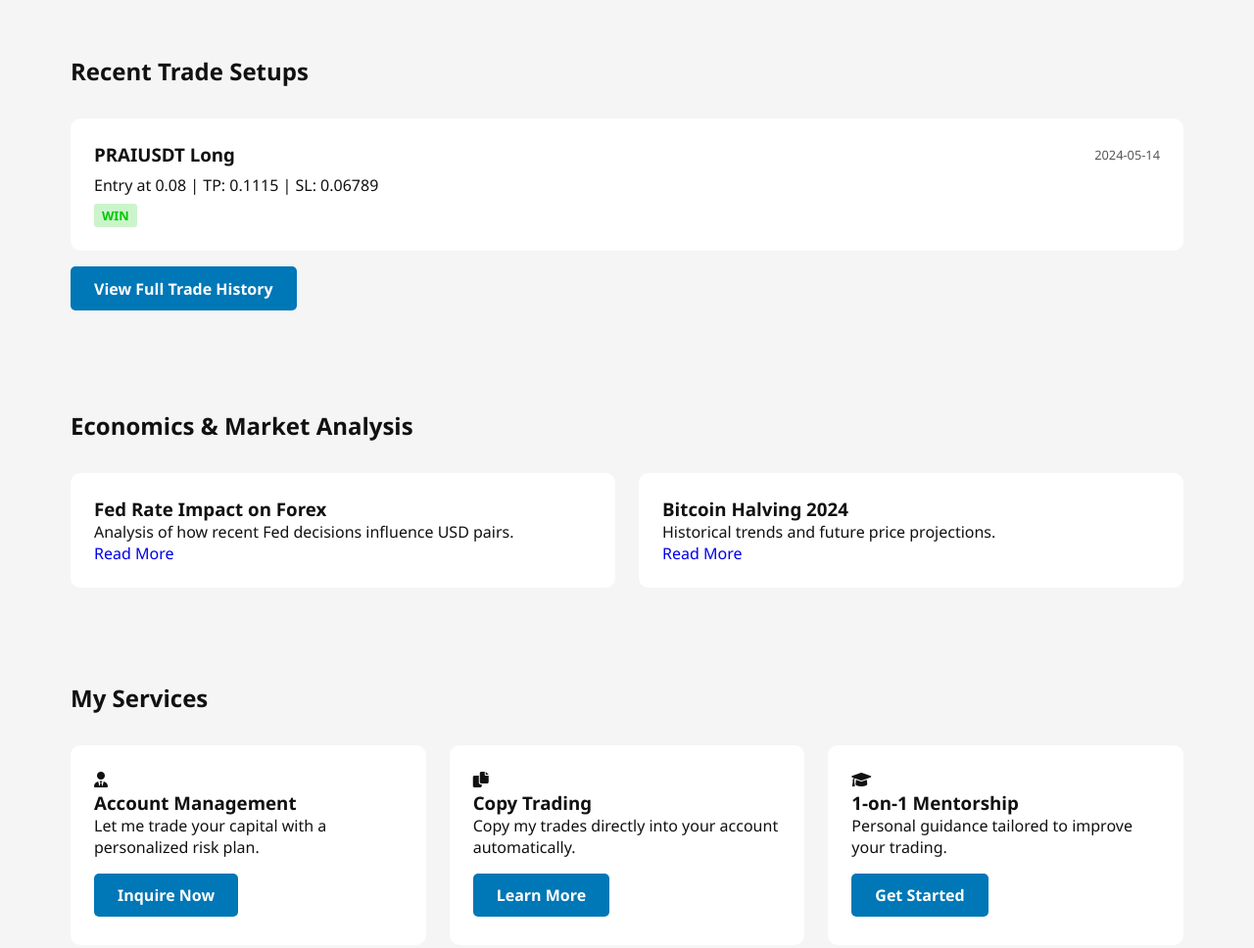
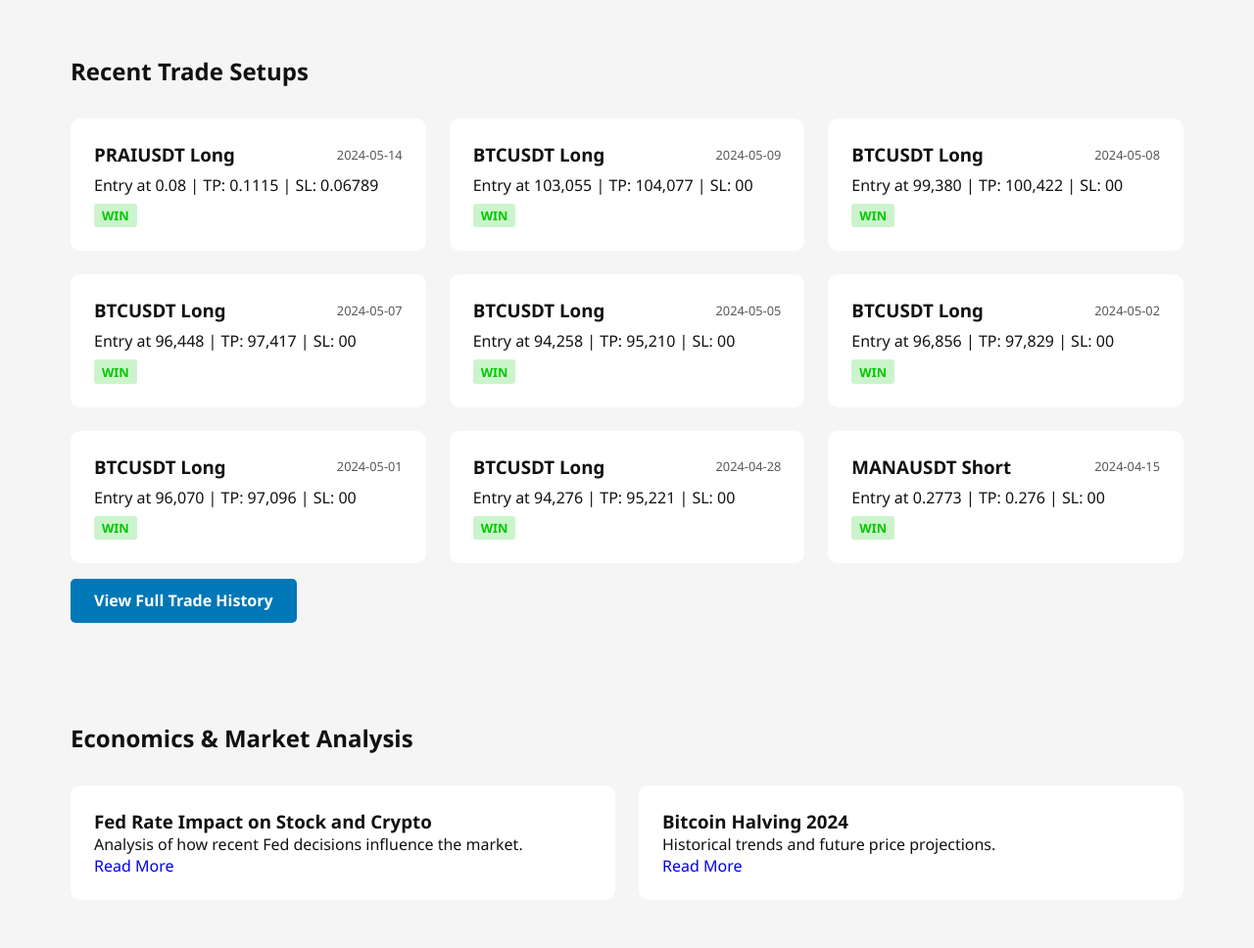
Before and after one commit to Areeb-Ali/Port-Eco, a plain HTML site: page index.html in a window 1280 px wide. Shown: the part 640-1608 px from the top of the page at 98% size. Drawn offline with nearby package versions, Linux system fonts and the light colour scheme.

Commit message:
Trades updated last 9

```diff
--- a/index.html
+++ b/index.html
@@ -86,7 +86,7 @@
     <div class="trade-grid" id="tradeLogs">
       <!-- Loaded from JavaScript -->
     </div>
-    <a href="/trade-history.html" class="btn">View Full Trade History</a>
+    <a href="https://x.com/areebithink" target="_blank" class="btn">View Full Trade History</a>
   </section>
 
   <!-- Economics Blog -->
@@ -94,8 +94,8 @@
     <h2>Economics & Market Analysis</h2>
     <div class="blog-grid">
       <div class="blog-card">
-        <h3>Fed Rate Impact on Forex</h3>
-        <p>Analysis of how recent Fed decisions influence USD pairs.</p>
+        <h3>Fed Rate Impact on Stock and Crypto</h3>
+        <p>Analysis of how recent Fed decisions influence the market.</p>
         <a href="#">Read More</a>
       </div>
       <div class="blog-card">
@@ -139,10 +139,11 @@
       <div>
         <h3>Trader | Analyst | Educator</h3>
         <p>
-          I trade US stocks, commodities, and crypto using both technical
-          setups and macroeconomic fundamentals.
+          I trade US stocks, commodities, and crypto enthusiast, sharing real-time market
+          insights and strategies on Twitter (@areebithink). Known for debunking weak advice, Empowers investors
+          with disciplined, transparent trading approaches and a knack for navigating volatile markets.
         </p>
-        <p>Track record available upon request.</p>
+        <!-- <p>Track record available upon request.</p> -->
       </div>
     </div>
   </section>
--- a/script.js
+++ b/script.js
@@ -84,18 +84,54 @@ document.addEventListener('DOMContentLoaded', function () {
         desc: "Entry at 0.08 | TP: 0.1115 | SL: 0.06789",
         date: "2024-05-14",
         outcome: "win"
-      // },
-      // {
-      //   title: "Gold Short",
-      //   desc: "Entry at 2345 | TP: 2310 | SL: 2360",
-      //   date: "2024-05-08",
-      //   outcome: "loss"
-      // },
-      // {
-      //   title: "NASDAQ100 Long",
-      //   desc: "Entry at 17,750 | TP: 17,950 | SL: 17,650",
-      //   date: "2024-05-05",
-      //   outcome: "win"
+      },
+      {
+        title: "BTCUSDT Long",
+        desc: "Entry at 103,055 | TP: 104,077 | SL: 00",
+        date: "2024-05-09",
+        outcome: "win"
+      },
+      {
+        title: "BTCUSDT Long",
+        desc: "Entry at 99,380 | TP: 100,422 | SL: 00",
+        date: "2024-05-08",
+        outcome: "win"
+      },
+      {
+        title: "BTCUSDT Long",
+        desc: "Entry at 96,448 | TP: 97,417 | SL: 00",
+        date: "2024-05-07",
+        outcome: "win"
+      },
+      {
+        title: "BTCUSDT Long",
+        desc: "Entry at 94,258 | TP: 95,210 | SL: 00",
+        date: "2024-05-05",
+        outcome: "win"
+      },
+      {
+        title: "BTCUSDT Long",
+        desc: "Entry at 96,856 | TP: 97,829 | SL: 00",
+        date: "2024-05-02",
+        outcome: "win"
+      },
+      {
+        title: "BTCUSDT Long",
+        desc: "Entry at 96,070 | TP: 97,096 | SL: 00",
+        date: "2024-05-01",
+        outcome: "win"
+      },
+      {
+        title: "BTCUSDT Long",
+        desc: "Entry at 94,276 | TP: 95,221 | SL: 00",
+        date: "2024-04-28",
+        outcome: "win"
+      },
+      {
+        title: "MANAUSDT Short",
+        desc: "Entry at 0.2773 | TP: 0.276 | SL: 00",
+        date: "2024-04-15",
+        outcome: "win"
       }
     ];
 
```
